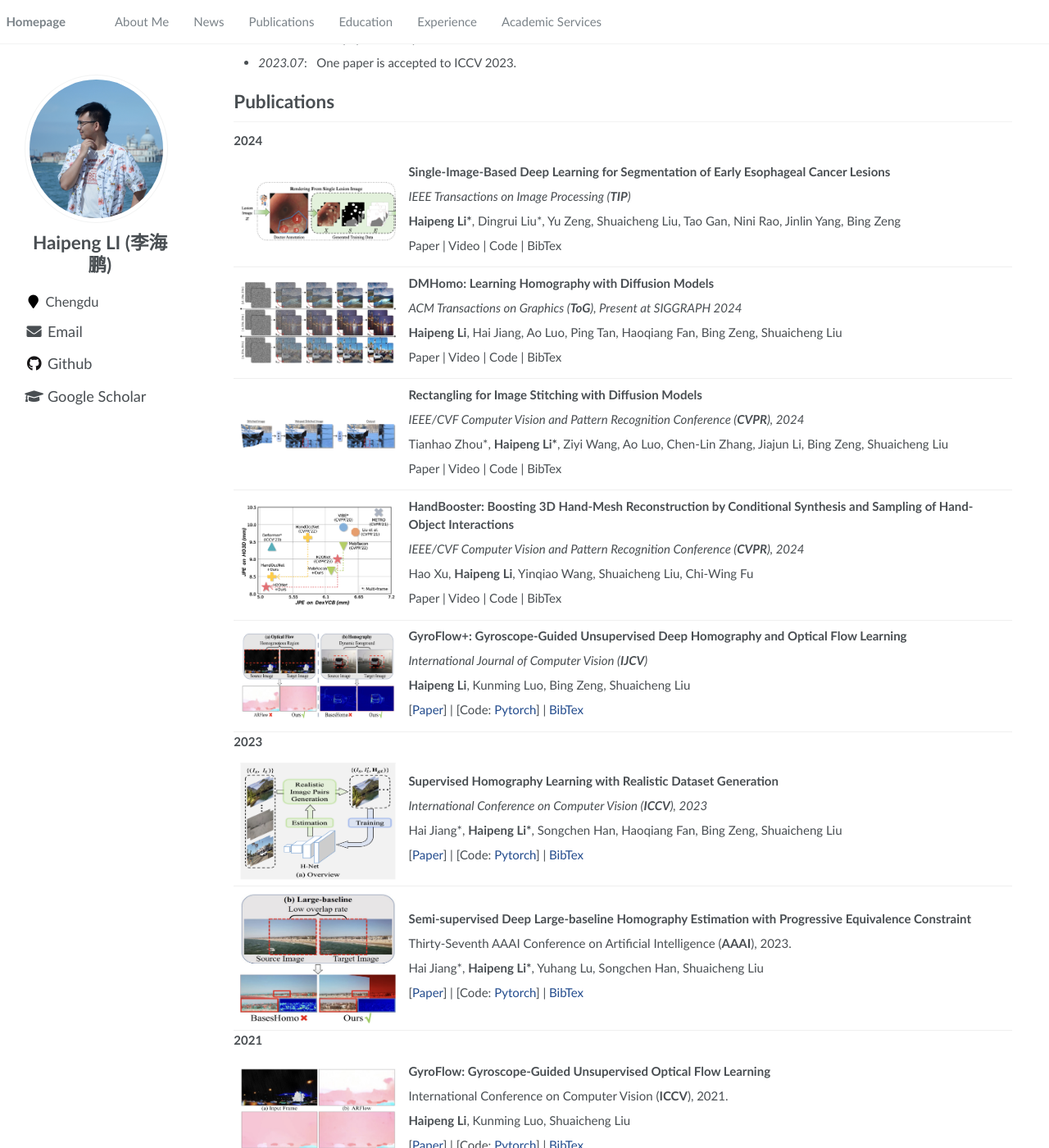
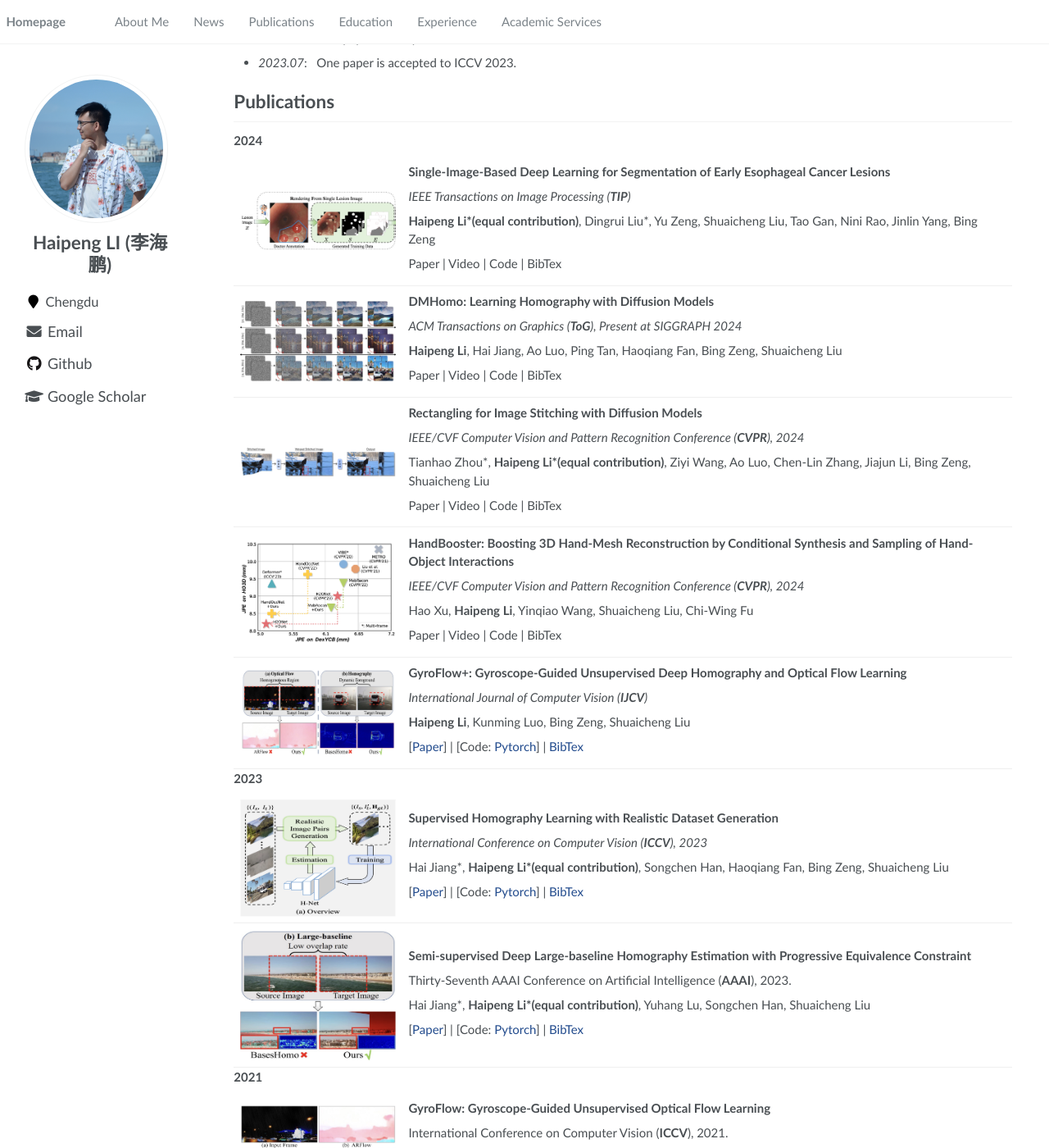
Before and after one commit to lhaippp/lhaippp.github.io, a Jekyll site: the page built from _pages/about.md, in a window 1280 px wide and 1400 px high, scrolled down 345 px. Shown: the whole window at 82% size. Built offline with Jekyll 4.4.1, drawn with Linux system fonts in a browser that asks for light colours.

Commit message:
Update about.md

```diff
--- a/_pages/about.md
+++ b/_pages/about.md
@@ -39,7 +39,7 @@ I am currently a Ph.D. student at the SICE from the University of Electronic Sci
 
 *IEEE Transactions on Image Processing (**TIP**)*
 
-**Haipeng Li\***, Dingrui Liu\*, Yu Zeng, Shuaicheng Liu, Tao Gan, Nini Rao, Jinlin Yang, Bing Zeng
+**Haipeng Li\*(equal contribution)**, Dingrui Liu\*, Yu Zeng, Shuaicheng Liu, Tao Gan, Nini Rao, Jinlin Yang, Bing Zeng
 
 Paper \| Video \| Code \| BibTex <strong><span class='show_paper_citations' data='3WQTKocAAAAJ:WF5omc3nYNoC'></span></strong>
 </div>
@@ -65,7 +65,7 @@ Paper \| Video \| Code \| BibTex <strong><span class='show_paper_citations' data
 
 *IEEE/CVF Computer Vision and Pattern Recognition Conference (**CVPR**), 2024*
 
-Tianhao Zhou\*, **Haipeng Li\***, Ziyi Wang, Ao Luo, Chen-Lin Zhang, Jiajun Li, Bing Zeng, Shuaicheng Liu
+Tianhao Zhou\*, **Haipeng Li\*(equal contribution)**, Ziyi Wang, Ao Luo, Chen-Lin Zhang, Jiajun Li, Bing Zeng, Shuaicheng Liu
 
 Paper \| Video \| Code \| BibTex <strong><span class='show_paper_citations' data='3WQTKocAAAAJ:WF5omc3nYNoC'></span></strong>
 </div>
@@ -110,7 +110,7 @@ Paper \| Video \| Code \| BibTex <strong><span class='show_paper_citations' data
 
 *International Conference on Computer Vision (**ICCV**), 2023*
 
-Hai Jiang\*, **Haipeng Li\***, Songchen Han, Haoqiang Fan, Bing Zeng, Shuaicheng Liu
+Hai Jiang\*, **Haipeng Li\*(equal contribution)**, Songchen Han, Haoqiang Fan, Bing Zeng, Shuaicheng Liu
 
 [[Paper](https://openaccess.thecvf.com/content/ICCV2023/papers/Jiang_Supervised_Homography_Learning_with_Realistic_Dataset_Generation_ICCV_2023_paper.pdf)] \| [Code: [Pytorch](https://github.com/JianghaiSCU/RealSH)] \| [BibTex](collections/2023_RSHomo/RSHomo.md) <strong><span class='show_paper_citations' data='3WQTKocAAAAJ:WF5omc3nYNoC'></span></strong>
 </div>
@@ -123,7 +123,7 @@ Hai Jiang\*, **Haipeng Li\***, Songchen Han, Haoqiang Fan, Bing Zeng, Shuaicheng
 
 Thirty-Seventh AAAI Conference on Artificial Intelligence (**AAAI**), 2023.
 
-Hai Jiang\*, **Haipeng Li\***, Yuhang Lu, Songchen Han, Shuaicheng Liu
+Hai Jiang\*, **Haipeng Li\*(equal contribution)**, Yuhang Lu, Songchen Han, Shuaicheng Liu
 
 [[Paper](https://ojs.aaai.org/index.php/AAAI/article/view/25183)] \| [Code: [Pytorch](https://github.com/megvii-research/LBHomo)] \| [BibTex](collections/2023_LBHomo/LBHomo.md) <strong><span class='show_paper_citations' data='3WQTKocAAAAJ:WF5omc3nYNoC'></span></strong>
 </div>
```
